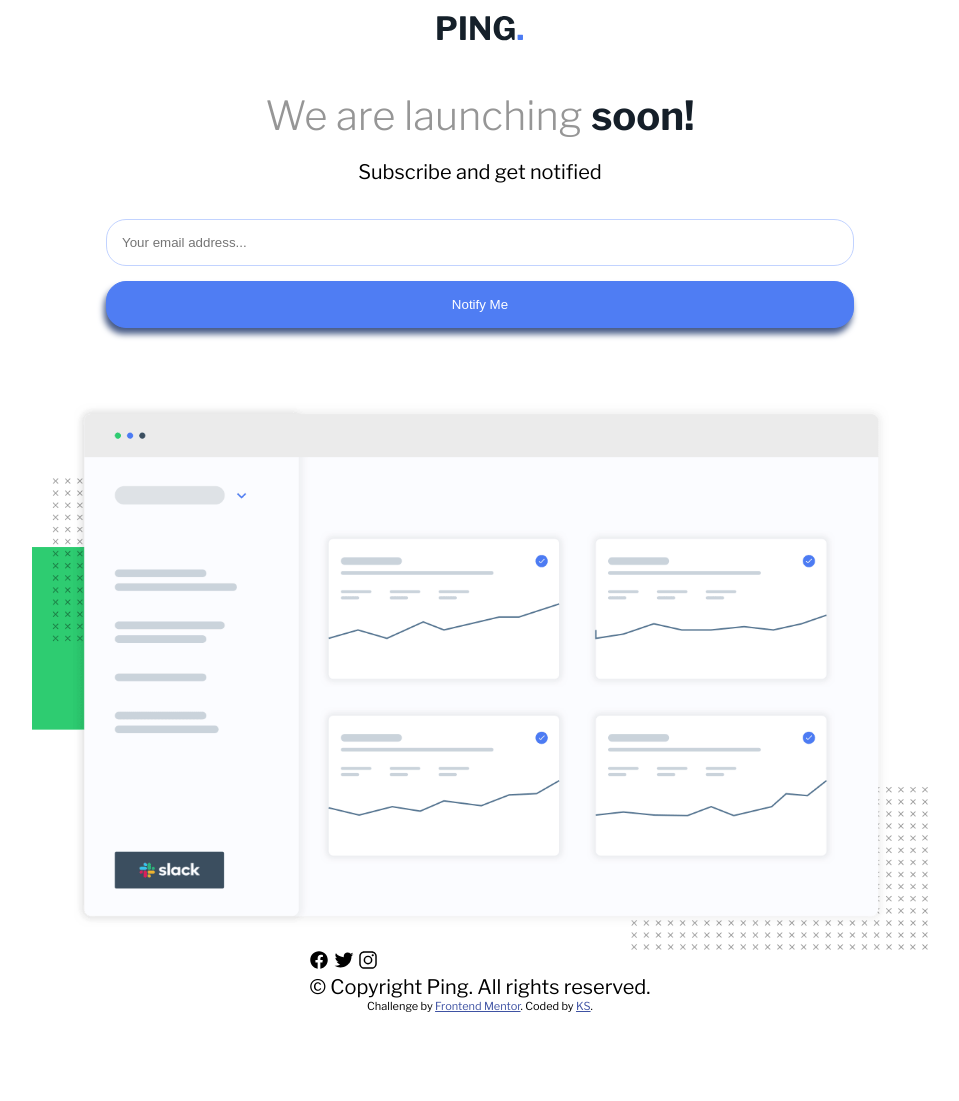
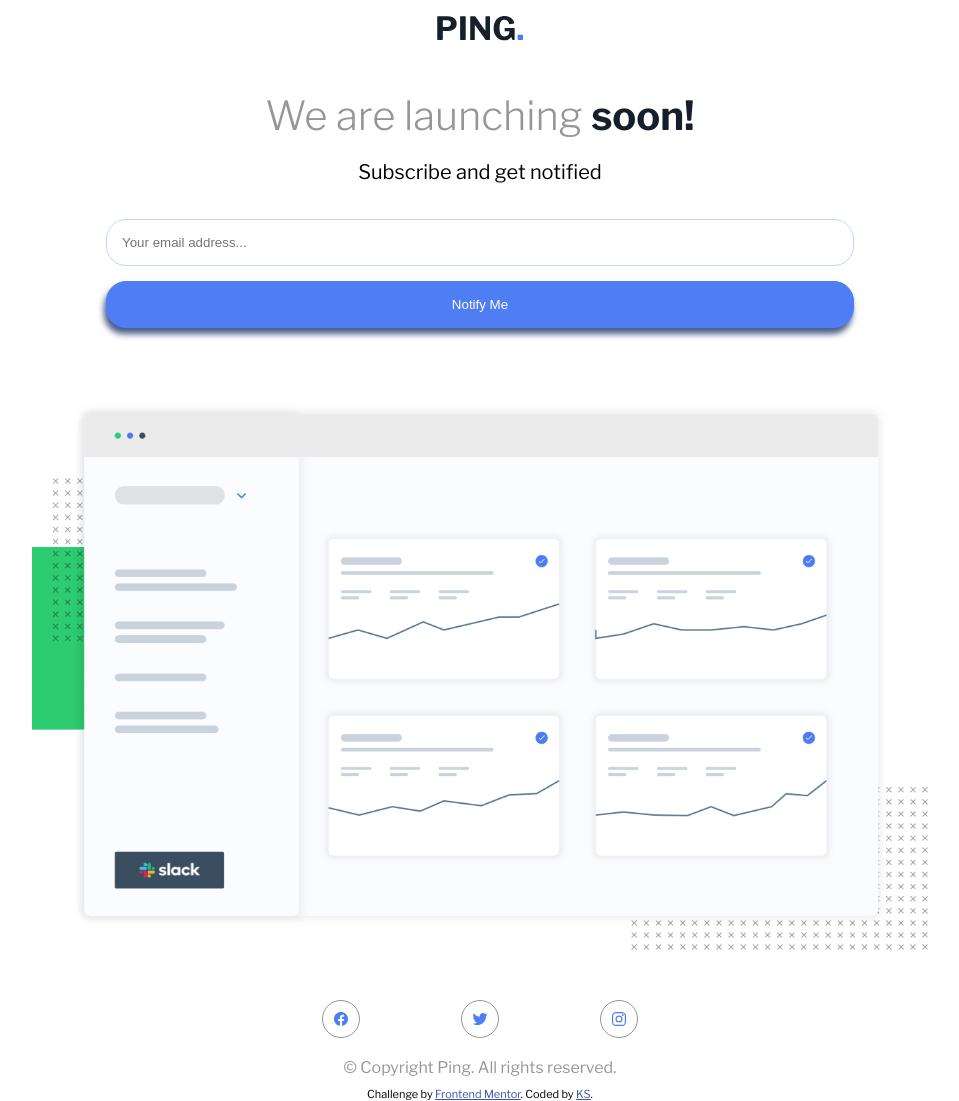
Before and after one commit to ks9927/ping-coming-soon, a plain HTML site: page ping-coming-soon-page-master/index.html in a window 1280 px wide. Shown: the whole page, without its empty margins (160-1119 px from the left). Before the commit the page ends 1013 px from the top, so only its background shows below. Drawn offline with nearby package versions, Linux system fonts and the light colour scheme.

Commit message:
styled footer

```diff
--- a/ping-coming-soon-page-master/index.html
+++ b/ping-coming-soon-page-master/index.html
@@ -38,7 +38,7 @@
       <ion-icon name="logo-twitter"></ion-icon>
       <ion-icon name="logo-instagram"></ion-icon>
     </div>
-      <p>&copy; Copyright Ping. All rights reserved.</p>
+      <p class="copyright-text">&copy; Copyright Ping. All rights reserved.</p>
 
     <!-- Front End Mentor signiture -->
     <p class="attribution">
--- a/ping-coming-soon-page-master/styles.css
+++ b/ping-coming-soon-page-master/styles.css
@@ -90,5 +90,33 @@ input[type="submit"] {
     width: 70%;
  }
 
+ footer {
+   display: flex;
+   flex-direction: column;
+   justify-content: center;
+   align-items: center;
+   margin-top: 50px;
+   font-size: 1rem;
+   width: 50%;
+ }
+
+ .icons {
+   display: flex;
+   justify-content: space-around;
+   width: 65%;
+   margin-bottom: 20px;
+ }
+
+ .icons ion-icon {
+   border: solid 1px var(--gray);
+   border-radius: 50px;
+   padding: 10px;
+   color: var(--dark-blue);
+ }
+
+ .copyright-text {
+   color: var(--gray);
+   margin-bottom: 10px;
+ }
  .attribution { font-size: 11px; text-align: center; }
     .attribution a { color: hsl(228, 45%, 44%); }
```
